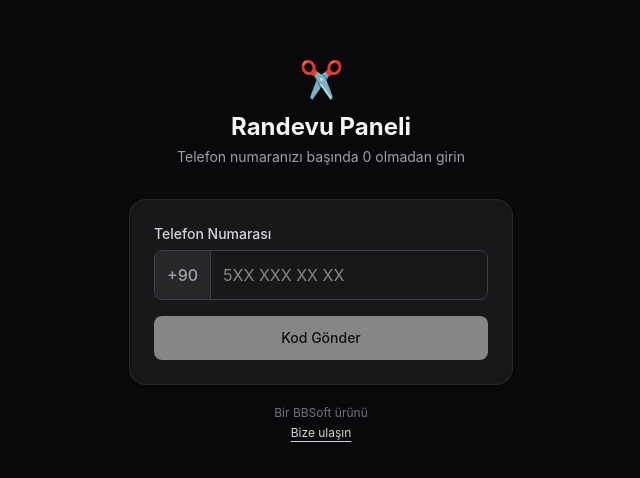
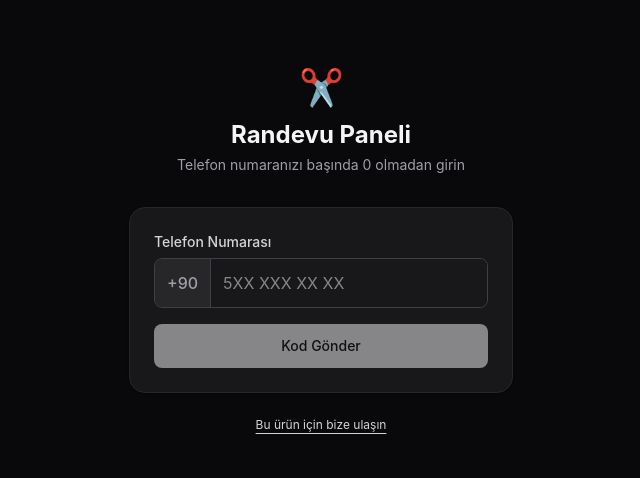
Before and after one commit to berkebekar/BerberRandevuUygulamasi, a Next.js app in the folder frontend/: page /auth in a window 1280 px wide. Shown: the part 150-628 px from the top of the page, without its empty margins (319-959 px from the left). Built offline with nearby package versions, Linux system fonts and the light colour scheme; no server answers.

Commit message:
Polish bbsoft branding

```diff
--- a/frontend/app/auth/page.tsx
+++ b/frontend/app/auth/page.tsx
@@ -301,15 +301,14 @@ export default function AuthPage() {
           )}
 
         </div>
-        <div className="mt-5 text-center text-xs text-zinc-500">
-          <p>Bir BBSoft ürünü</p>
+        <div className="mt-5 text-center text-xs">
           <a
             href="https://bbsoft.com.tr"
             target="_blank"
             rel="noreferrer"
             className="mt-1 inline-block text-zinc-300 underline underline-offset-4 hover:text-white"
           >
-            Bize ulaşın
+            Bu ürün için bize ulaşın
           </a>
         </div>
       </div>
```
Also changed, not shown: frontend/app/icon.svg.
